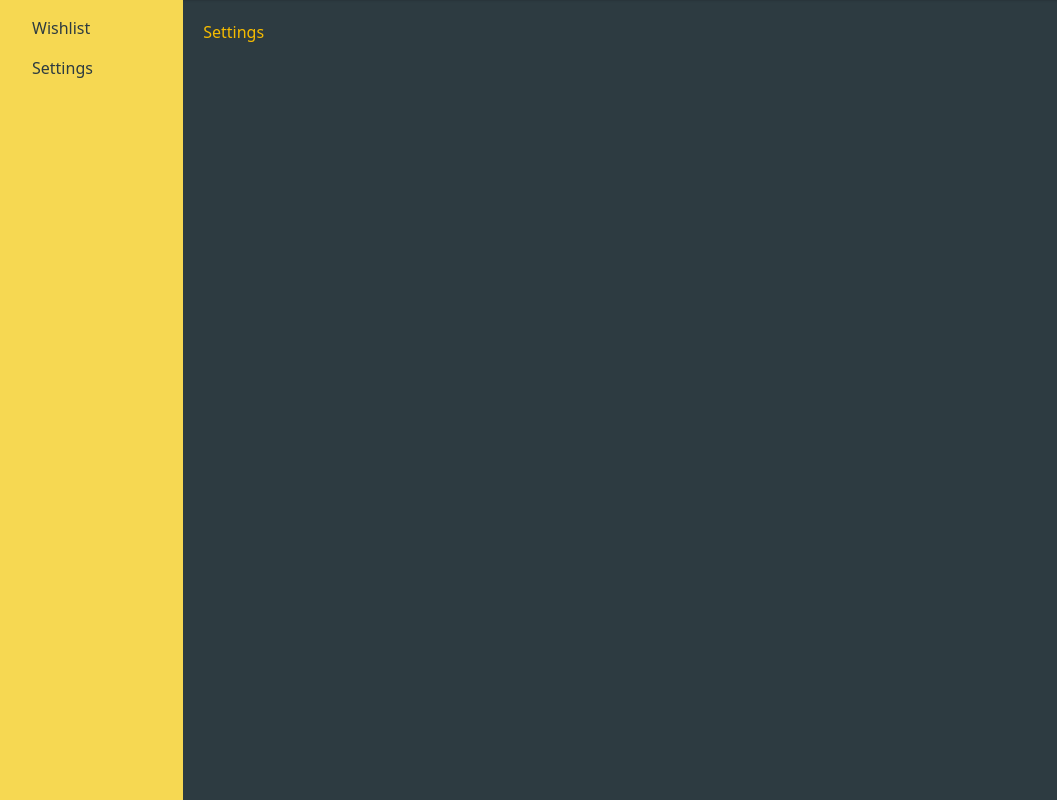
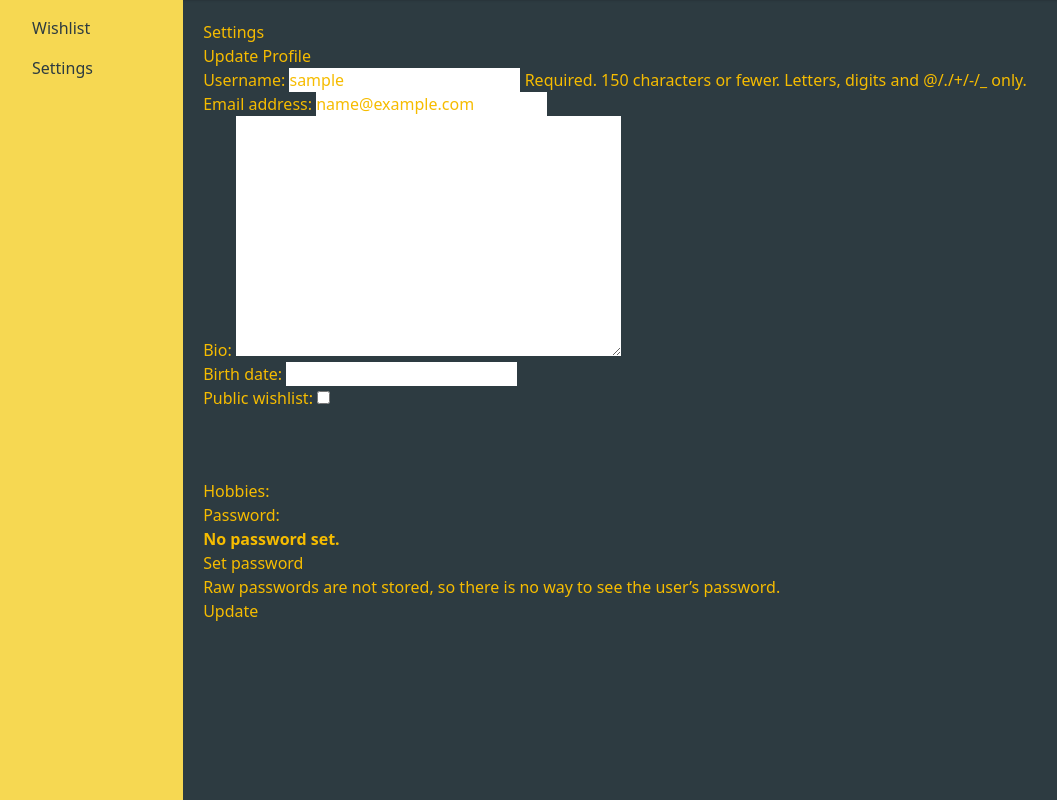
Before and after one commit to carru93/GiftFinder, a Django app: page /users/profile/settings/ in a window 1280 px wide. Shown: the part 75-875 px from the top of the page, without its empty margins (4-1061 px from the left). Run offline with Django 5.2, Linux system fonts and the light colour scheme; the visitor is signed in with stand-in values (Sample User, id 1); data that the repository does not hold is empty; style sheets or scripts are compiled from the project's sources; some libraries are stand-ins or nearby versions.

Commit message:
feat: update user informations + gift hobbies are now taken from the user

```diff
--- a/gifts/forms.py
+++ b/gifts/forms.py
@@ -13,7 +13,6 @@ class GiftForm(forms.ModelForm):
             "priceMax",
             "giftCategories",
             "image",
-            "hobbies",
         ]
 
 
--- a/gifts/views.py
+++ b/gifts/views.py
@@ -19,7 +19,9 @@ class GiftCreateView(LoginRequiredMixin, CreateView):
 
     def form_valid(self, form):
         form.instance.suggestedBy = self.request.user
-        return super().form_valid(form)
+        response = super().form_valid(form)
+        form.instance.hobbies.set(self.request.user.hobbies.all())
+        return response
 
 
 class SearchGiftView(ListView):
--- a/hobbies/admin.py
+++ b/hobbies/admin.py
@@ -1,3 +1,7 @@
-# from django.contrib import admin
+from django.contrib import admin
+
+from .models import Hobby
+
+admin.site.register(Hobby)
 
 # Register your models here.
--- a/users/forms.py
+++ b/users/forms.py
@@ -24,4 +24,11 @@ class UserCreationForm(CreationForm):
 class UserChangeForm(ChangeForm):
     class Meta:
         model = User
-        fields = ("username", "email", "bio", "birth_date")
+        fields = (
+            "username",
+            "email",
+            "bio",
+            "birth_date",
+            "public_wishlist",
+            "hobbies",
+        )
--- a/users/models.py
+++ b/users/models.py
@@ -8,18 +8,20 @@ class User(AbstractUser):
     birth_date = models.DateField(null=True, blank=True)
     groups = models.ManyToManyField(
         "auth.Group",
-        related_name="customuser_set",  # Aggiungi related_name per evitare conflitti
+        related_name="customuser_set",
         blank=True,
         help_text="The groups this user belongs to.",
         verbose_name="groups",
     )
     user_permissions = models.ManyToManyField(
         "auth.Permission",
-        related_name="customuser_set",  # Aggiungi related_name per evitare conflitti
+        related_name="customuser_set",
         blank=True,
         help_text="Specific permissions for this user.",
         verbose_name="user permissions",
     )
+    public_wishlist = models.BooleanField(default=False)
+    hobbies = models.ManyToManyField("hobbies.Hobby", related_name="users", blank=True)
 
     def __str__(self):
         return str(self.username)
--- a/users/templates/users/settings.html
+++ b/users/templates/users/settings.html
@@ -1,5 +1,12 @@
 {% extends "users/profile.html" %}
 {% block profile_content %}
     <h2>Settings</h2>
-    <!-- Contenuto delle impostazioni -->
+    <div class="container">
+        <h2>Update Profile</h2>
+        <form method="post" enctype="multipart/form-data">
+            {% csrf_token %}
+            {{ form.as_p }}
+            <button type="submit">Update</button>
+        </form>
+    </div>
 {% endblock profile_content %}
--- a/users/urls.py
+++ b/users/urls.py
@@ -1,6 +1,13 @@
 from django.urls import path
 
-from .views import Login, ProfileView, SettingsView, WishListView, logout_view, register
+from .views import (
+    Login,
+    ProfileView,
+    UserUpdateView,
+    WishListView,
+    logout_view,
+    register,
+)
 
 app_name = "users"
 
@@ -9,6 +16,6 @@ urlpatterns = [
     path("login/", Login.as_view(), name="login"),
     path("logout/", logout_view, name="logout"),
     path("profile/", ProfileView.as_view(), name="profile"),
-    path("profile/settings/", SettingsView.as_view(), name="settings"),
+    path("profile/settings/", UserUpdateView.as_view(), name="settings"),
     path("profile/wishlist/", WishListView.as_view(), name="wishlist"),
 ]
--- a/users/views.py
+++ b/users/views.py
@@ -3,11 +3,13 @@ from django.contrib.auth import login, logout
 from django.contrib.auth.mixins import LoginRequiredMixin
 from django.contrib.auth.views import LoginView
 from django.shortcuts import redirect, render
-from django.views.generic import TemplateView
+from django.urls import reverse_lazy
+from django.views.generic import TemplateView, UpdateView
 
 from gifts.models import Gift
 
-from .forms import UserCreationForm
+from .forms import UserChangeForm, UserCreationForm
+from .models import User
 
 
 class Login(LoginView):
@@ -44,10 +46,6 @@ class ProfileView(LoginRequiredMixin, TemplateView):
     template_name = "users/profile.html"
 
 
-class SettingsView(LoginRequiredMixin, TemplateView):
-    template_name = "users/settings.html"
-
-
 class WishListView(LoginRequiredMixin, TemplateView):
     template_name = "users/wishlist.html"
 
@@ -55,3 +53,13 @@ class WishListView(LoginRequiredMixin, TemplateView):
         context = super().get_context_data(**kwargs)
         context["suggested_gifts"] = Gift.objects.filter(suggestedBy=self.request.user)
         return context
+
+
+class UserUpdateView(UpdateView):
+    model = User
+    form_class = UserChangeForm
+    template_name = "users/settings.html"
+    success_url = reverse_lazy("users:profile")
+
+    def get_object(self, queryset=None):
+        return self.request.user
```
Also changed, not shown: hobbies/models.py (+3 -10 lines), hobbies/migrations/0003_delete_userhobbies.py (added), users/migrations/0002_user_public_wishlist.py (added), users/migrations/0003_user_hobbies.py (added).
